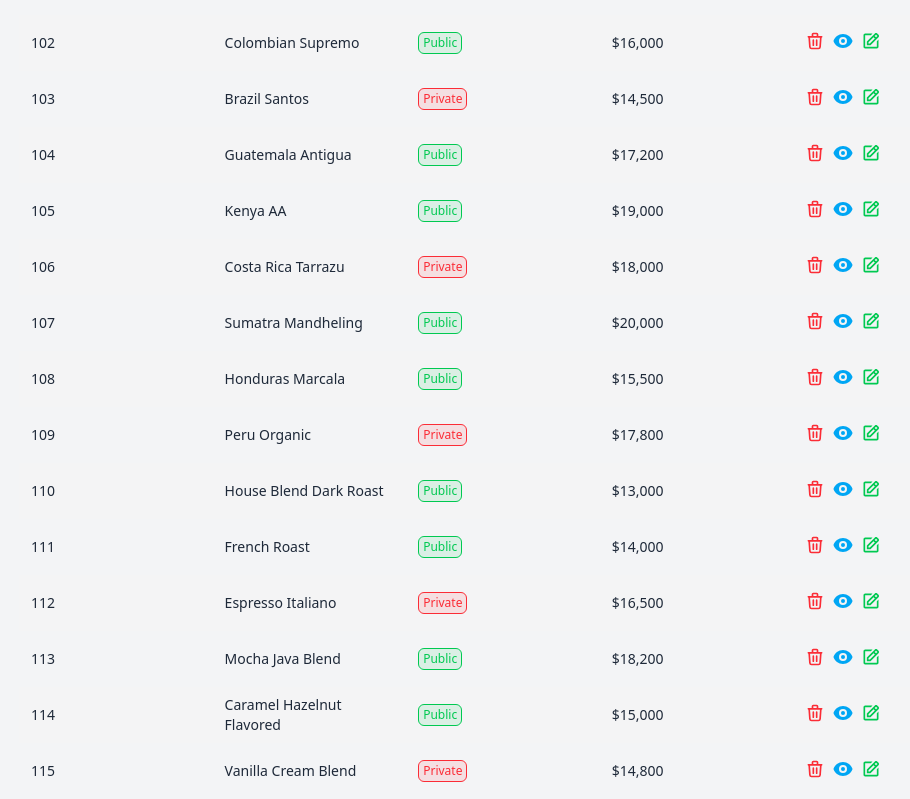
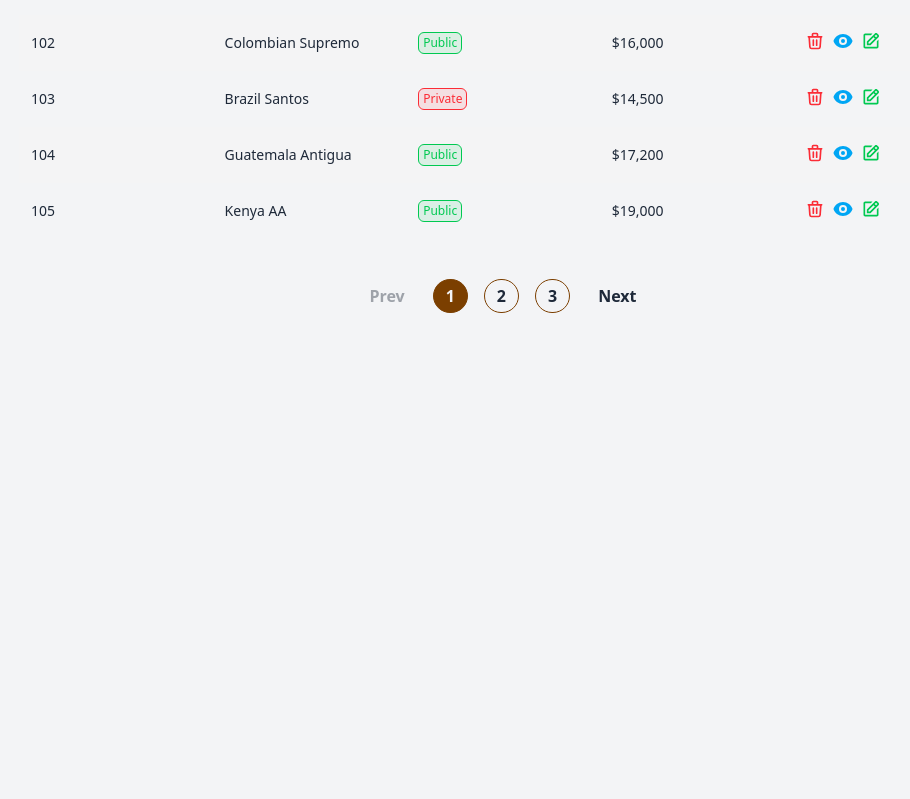
Before and after one commit to delaramfarzad9/admin-dashboard, a React (Vite) app: page / in a window 1280 px wide. Shown: the part 1041-1840 px from the top of the page, without its empty margins (257-1167 px from the left). After the commit the page ends 1394 px from the top, so only its background shows below. Built offline with nearby package versions, Linux system fonts and the light colour scheme.

Commit message:
pagination of the table was build with react-paginate

```diff
--- a/package.json
+++ b/package.json
@@ -15,6 +15,7 @@
     "react": "^19.2.0",
     "react-dom": "^19.2.0",
     "react-icons": "^5.5.0",
+    "react-paginate": "^8.3.0",
     "react-router": "^7.11.0",
     "recharts": "^3.6.0",
     "tailwindcss": "^4.1.18"
--- a/src/Components/common/Modal.jsx
+++ b/src/Components/common/Modal.jsx
@@ -1,7 +1,8 @@
-import ModalFooter from "./ModalFooter";
+
 import { Children, useState } from "react";
+import { AiOutlineClose } from "react-icons/ai";
 import clsx from "clsx";
-const Modal = ({ Trigger, title, children, onSubmit }) => {
+const Modal = ({ Trigger, title, children, onSubmit,Footer }) => {
 const [isOpen, setIsOpen] = useState(false);
 const openModal=()=>setIsOpen(true);
 const closeModal=()=>setIsOpen(false);
@@ -10,10 +11,13 @@ const closeModal=()=>setIsOpen(false);
   </div>
   <div className={clsx("fixed inset-0 flex items-center justify-center z-50 backdrop-blur-md " ,isOpen ? "" : "hidden")}>
    <div className="flex border border-gray-200 shadow-xl flex-col bg-gray-100 space-y-5 rounded-xl p-5">
-     <p className="font-bold text-lg text-rose-500 text-left">{title} </p>
+     <div className="flex flex-row justify-between items-center mb-5">
+      <p className="font-bold text-lg text-left">{title} </p>
+<AiOutlineClose onClick={closeModal} className="text-rose-500 size-4"/>
+     </div>
     <div>{children}</div>
     {/* modal Footer  */}
-<ModalFooter onSubmit={onSubmit} onClose={closeModal}/>
+ {Footer && <Footer onSubmit={onSubmit} onClose={closeModal} />}
    </div>
   </div>
   </>
--- a/src/Components/common/ModalFooter.jsx
+++ b/src/Components/common/ModalFooter.jsx
@@ -1,13 +1,18 @@
 import React from 'react'
 
-const ModalFooter = ({onSubmit,onClose}) => {
+const ModalFooter = ({onSubmit,onClose,btnTask1,btnTask2,className}) => {
+   const submitHandler = () => {
+    onSubmit();
+    onClose();
+  };
+
   return (
     <div className='flex flex-row items-center justify-center gap-4 p-2'>
         <button className=' py-3 px-4 font-semibold  rounded-xl transition-all duration-200 text-gray-800 bg-gray-300  hover:scale-105 hover:bg-gray-400 tracking-wide' onClick={onClose} >
-            <span>Cancel</span>
+            <span>{btnTask1}</span>
         </button>
-        <button className='py-3 px-4 font-semibold  rounded-xl transition-all duration-200 text-gray-100 bg-red-500  hover:scale-105 hover:bg-red-600 tracking-wide' onClick={onSubmit}>
-            <span>Delete</span>
+        <button className={`py-3 px-4 font-semibold  rounded-xl transition-all duration-200 text-gray-100  hover:scale-105  tracking-wide ${className}`} onClick={submitHandler}>
+            <span>{btnTask2}</span>
         </button>
     </div>
   )
--- a/src/features/LastProductTable/LastProductTable.jsx
+++ b/src/features/LastProductTable/LastProductTable.jsx
@@ -13,11 +13,17 @@ import RemoveProductIcon from "../LastProductTable/components/RemoveProductIcon"
 import ChangeVisibilityIcon from "../LastProductTable/components/ChangeVisibilityIcon"
 import EditProducttIcon from "../LastProductTable/components/EditProducttIcon"
 import { useState } from "react";
+import ReactPaginate from "react-paginate";
 
 const LastProductTable = () => {
   const [lastProducts, setLastProducts] = useState([...products]);
   const [lastDeleted, setLastDeleted] = useState(null);
   const [undoTime, setUndoTime] = useState(100); // percentage
+  const [currentPage, setCurrentPage] = useState(0);
+  const rowsPerPage = 5; // how many products per page
+  const offset = currentPage * rowsPerPage;
+const currentRows = lastProducts.slice(offset, offset + rowsPerPage);
+
 
   const Buttons = () => {
     return (
@@ -57,6 +63,14 @@ const undoDelete = () => {
 
   setLastDeleted(null);
 };
+const changeProductVisibility = (id) => {
+    const newProducts = lastProducts.map((product) => {
+      return product.id === id
+        ? { ...product, isPublished: !product.isPublished }
+        : { ...product };
+    });
+    setLastProducts(newProducts);
+  };
 
   return (
     <div>
@@ -67,7 +81,7 @@ const undoDelete = () => {
        </TableHead>
 
        <TableBody>
-        {lastProducts.map((product)=>
+        {currentRows.map((product)=>
         <TableRow key={product.id}>
     <TableCell>{product.id}</TableCell>
     <TableCell>{product.title}</TableCell>
@@ -87,7 +101,8 @@ const undoDelete = () => {
      <div className="flex items-center gap-2">
                   <RemoveProductIcon  product={product}
                     handler={removeProduct} />
-                  <ChangeVisibilityIcon />
+                  <ChangeVisibilityIcon  product={product}
+                    handler={changeProductVisibility} />
                   <EditProducttIcon />
                 </div>
    </TableCell>
@@ -97,11 +112,46 @@ const undoDelete = () => {
 
        </TableBody>
       </Table>
+     <ReactPaginate
+  pageCount={Math.ceil(lastProducts.length / rowsPerPage)}
+  onPageChange={(event) => setCurrentPage(event.selected)}
+  pageRangeDisplayed={3}
+  marginPagesDisplayed={1}
+
+  // container
+  containerClassName="flex items-center gap-4 my-10 justify-center select-none font-semibold text-gray-800"
+
+  // page numbers
+  pageClassName=" border border-chocolate  rounded-full cursor-pointer hover:scale-105 hover:bg-[#D4AF37]/80 transition-all duration-200"
+  pageLinkClassName="block px-3 py-1 items-center justify-center w-full h-full"
+
+  // active page
+  activeClassName="bg-chocolate cursor-none! pointer-events-none! text-gray-100 border-chocolate"
+
+  // previous + next buttons
+  previousClassName="px-3 py-1 duration-200 hover:scale-105  cursor-pointer hover:text-lime-600 transition-all"
+  previousLinkClassName="block items-center justify-center w-full h-full"
+  nextClassName="px-3 py-1 duration-200 hover:scale-105 cursor-pointer hover:text-lime-600 transition-all"
+  nextLinkClassName="block items-center justify-center w-full h-full"
+
+  // disabled buttons (Prev on page 0, Next on last page)
+  disabledClassName="opacity-40 cursor-not-allowed pointer-events-none!"
+
+  // break (...)
+  breakClassName="px-3 py-1 text-gray-500"
+
+  previousLabel="Prev"
+  nextLabel="Next"
+  breakLabel="..."
+/>
+
+
+
       {/* undo toast  */}
            {lastDeleted && (
   <div
     className="
-      fixed   right-1/3 bottom-1/2 z-40
+      fixed  right-1/3 mr-20 bottom-1/2 z-40
       bg-gray-100  px-6 py-3 rounded-xl shadow-xl
       flex flex-col items-center gap-4  animate-fadeIn
     "
--- a/src/features/LastProductTable/components/ChangeVisibilityIcon.jsx
+++ b/src/features/LastProductTable/components/ChangeVisibilityIcon.jsx
@@ -1,14 +1,30 @@
 import { HiEye } from "react-icons/hi";
 import Modal from "../../../Components/common/Modal";
+import ModalFooter from "../../../Components/common/ModalFooter";
+import clsx from "clsx";
 
-const ChangeVisibilityIcon = () => {
+const ChangeVisibilityIcon = ({product, handler}) => {
   const Trigger = () => (
     <button className="cursor-pointer text-xl text-sky-500">
       <HiEye className="text-xl" />
     </button>
   );
+   const ModalFooterComponent = (props) => (
+    <ModalFooter {...props} btnTask1="Cancel" btnTask2="Change" className="bg-blue-500 hover:bg-blue-600" />
+  );
 
-  return <Modal title="Change Publication Status" Trigger={<Trigger />}></Modal>;
+  return <Modal title="Change Publication Status"
+  Trigger={<Trigger />}
+  Footer={ModalFooterComponent}
+  onSubmit={() => handler(product.id)}
+  >
+<div className="font-semibold text-sm">
+Are you sure you want to make this product <span className={clsx(
+              product.isPublished ? "text-red-500" : "text-green-500"
+            )}>{product.isPublished ? "Private" : "Public"}</span>?
+</div>
+
+  </Modal>;
 };
 
 export default ChangeVisibilityIcon;
--- a/src/features/LastProductTable/components/RemoveProductIcon.jsx
+++ b/src/features/LastProductTable/components/RemoveProductIcon.jsx
@@ -1,5 +1,6 @@
 import { HiOutlineTrash } from "react-icons/hi";
 import Modal from "../../../Components/common/Modal";
+import ModalFooter from "../../../Components/common/ModalFooter";
 
 const RemoveProductIcon = ({ product, handler }) => {
   const Trigger = () => (
@@ -7,11 +8,17 @@ const RemoveProductIcon = ({ product, handler }) => {
       <HiOutlineTrash className="text-xl" />
     </button>
   );
+  const ModalFooterComponent = (props) => (
+    <ModalFooter {...props} btnTask1="Cancel" btnTask2="Delete" className="bg-red-500 hover:bg-red-600" />
+  );
 
   return <Modal
    title="Remove Product"
   onSubmit={() => handler(product.id)}
-  Trigger={<Trigger />}>
+  Trigger={<Trigger />}
+  Footer={ModalFooterComponent} >
+
+
       <div className="font-semibold text-sm">Are you sure you want to delete product
         <span className="px-2  text-base font-bold text-amber-900">{product.title}</span>
       </div>
```
Also changed, not shown: 1 other file (tests, documents, lock files or other folders).
